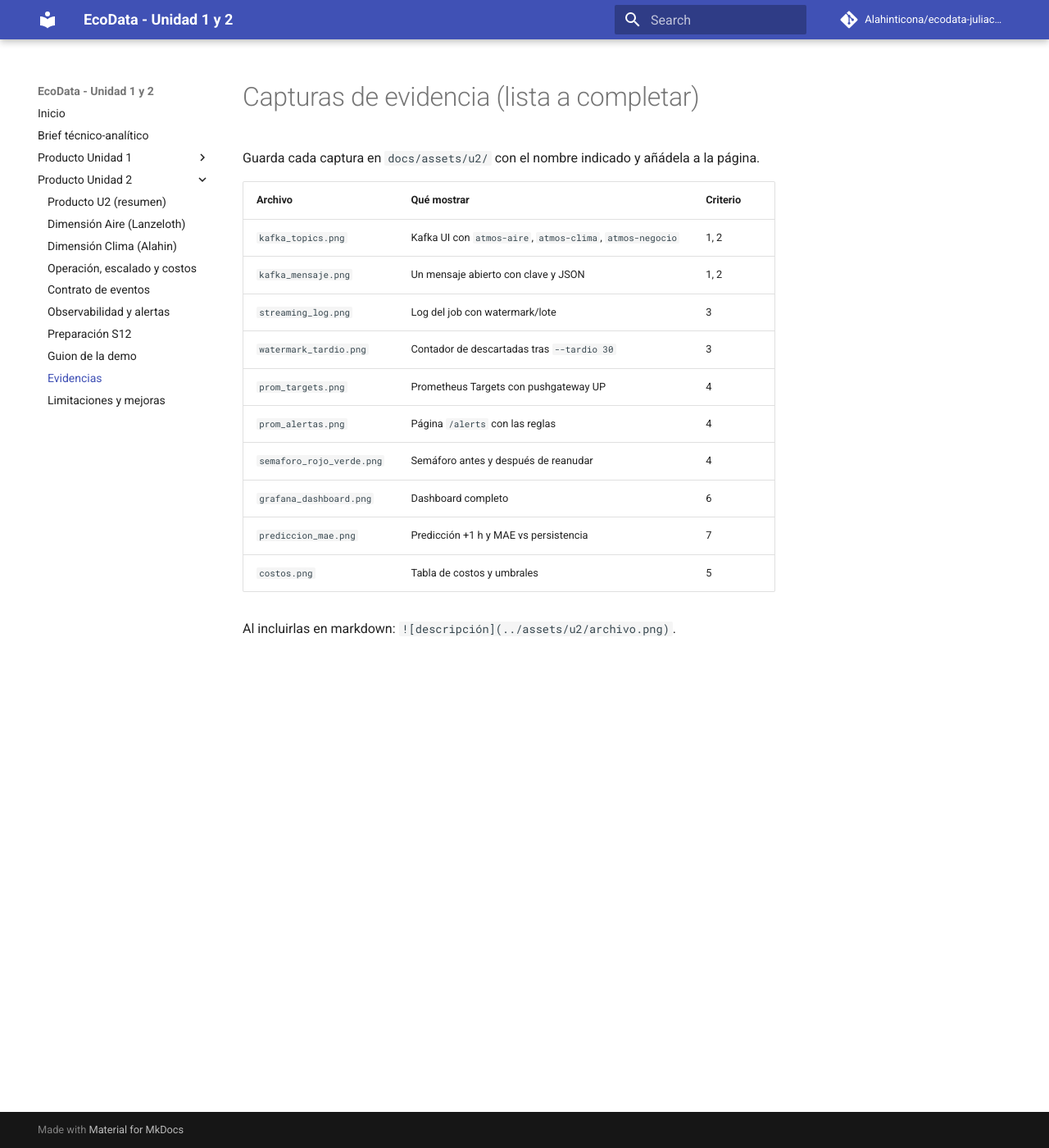
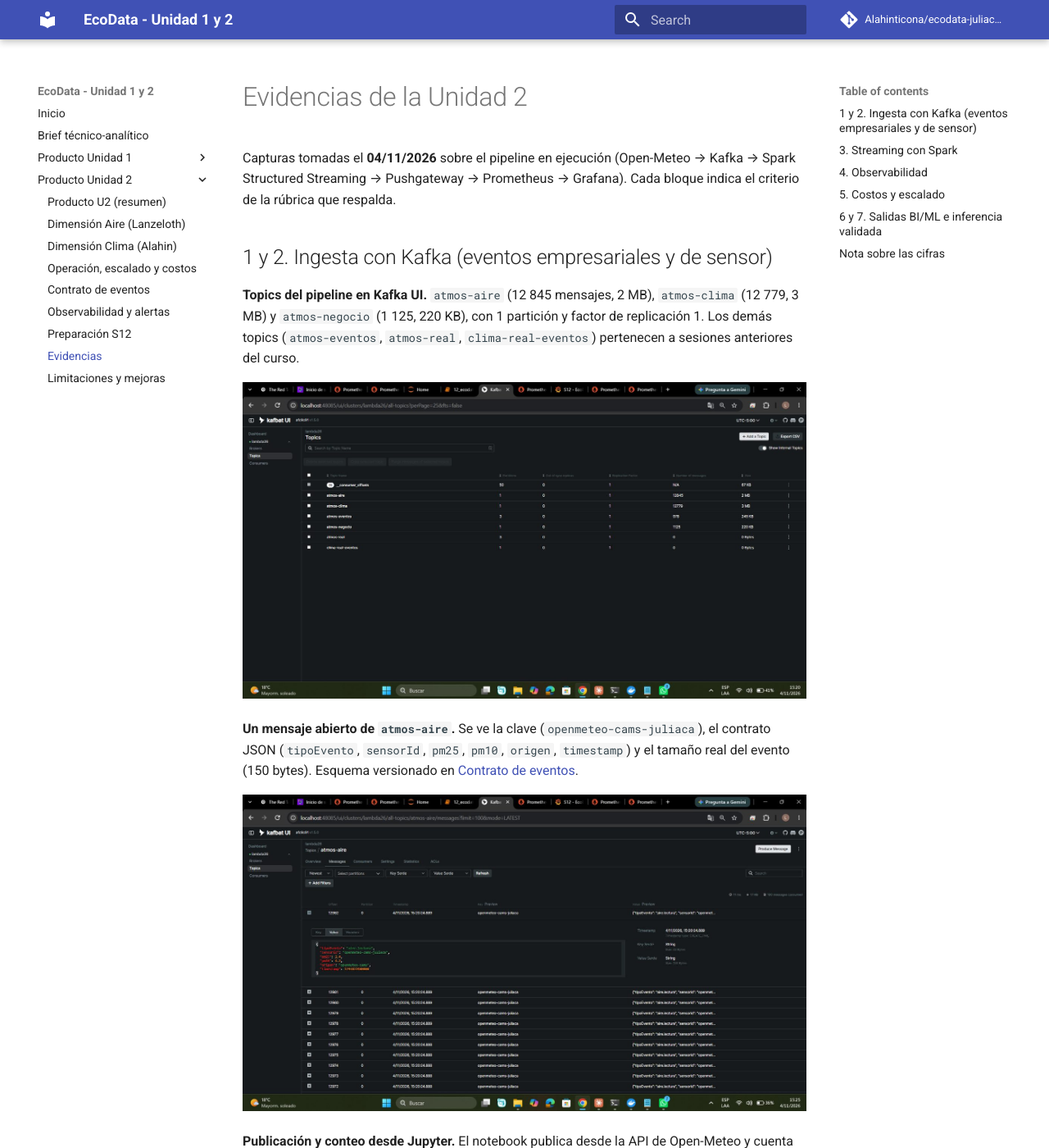
Before and after one commit to Alahinticona/ecodata-juliaca-u1, an MkDocs documentation site: the page built from docs/u2/evidencias.md, in a window 1280 px wide and 1400 px high. Shown: the whole window at 82% size. Built offline with MkDocs 1.6.1 and Material for MkDocs 9.7.7, drawn with Linux system fonts in a browser that asks for light colours; comment, search, counter and statistics services are not loaded; some of the changed text lies outside the part shown.

Commit message:
Evidencias con capturas

```diff
--- a/docs/u2/evidencias.md
+++ b/docs/u2/evidencias.md
@@ -1,18 +1,72 @@
-# Capturas de evidencia (lista a completar)
+# Evidencias de la Unidad 2
 
-Guarda cada captura en `docs/assets/u2/` con el nombre indicado y añádela a la página.
+Capturas tomadas el **04/11/2026** sobre el pipeline en ejecución (Open-Meteo → Kafka → Spark Structured Streaming → Pushgateway → Prometheus → Grafana). Cada bloque indica el criterio de la rúbrica que respalda.
 
-| Archivo | Qué mostrar | Criterio |
-|---|---|---|
-| `kafka_topics.png` | Kafka UI con `atmos-aire`, `atmos-clima`, `atmos-negocio` | 1, 2 |
-| `kafka_mensaje.png` | Un mensaje abierto con clave y JSON | 1, 2 |
-| `streaming_log.png` | Log del job con watermark/lote | 3 |
-| `watermark_tardio.png` | Contador de descartadas tras `--tardio 30` | 3 |
-| `prom_targets.png` | Prometheus Targets con pushgateway UP | 4 |
-| `prom_alertas.png` | Página `/alerts` con las reglas | 4 |
-| `semaforo_rojo_verde.png` | Semáforo antes y después de reanudar | 4 |
-| `grafana_dashboard.png` | Dashboard completo | 6 |
-| `prediccion_mae.png` | Predicción +1 h y MAE vs persistencia | 7 |
-| `costos.png` | Tabla de costos y umbrales | 5 |
+## 1 y 2. Ingesta con Kafka (eventos empresariales y de sensor)
 
-Al incluirlas en markdown: `![descripción](../assets/u2/archivo.png)`.
+**Topics del pipeline en Kafka UI.** `atmos-aire` (12 845 mensajes, 2 MB), `atmos-clima` (12 779, 3 MB) y `atmos-negocio` (1 125, 220 KB), con 1 partición y factor de replicación 1. Los demás topics (`atmos-eventos`, `atmos-real`, `clima-real-eventos`) pertenecen a sesiones anteriores del curso.
+
+![Topics en Kafka UI](../assets/u2/kafka_topics.jpg)
+
+**Un mensaje abierto de `atmos-aire`.** Se ve la clave (`openmeteo-cams-juliaca`), el contrato JSON (`tipoEvento`, `sensorId`, `pm25`, `pm10`, `origen`, `timestamp`) y el tamaño real del evento (150 bytes). Esquema versionado en [Contrato de eventos](contrato-eventos.md).
+
+![Mensaje abierto en Kafka UI](../assets/u2/kafka_mensaje.jpg)
+
+**Publicación y conteo desde Jupyter.** El notebook publica desde la API de Open-Meteo y cuenta los eventos por topic. *(Captura tomada antes de la segunda publicación; los totales exactos son los de Kafka UI.)*
+
+![Conteo de eventos desde el notebook](../assets/u2/notebook_conteo.jpg)
+
+## 3. Streaming con Spark
+
+**Jobs de streaming lanzados desde el notebook.** Un job por dimensión (aire y clima), ambos en ejecución, con su registro de arranque.
+
+![Jobs de Spark Structured Streaming](../assets/u2/notebook_jobs.jpg)
+
+**Watermark en acción.** Al reenviar las últimas 48 h de la API, las horas más antiguas llegan fuera del watermark de 2 h y Spark las descarta y las cuenta: el panel «Filas descartadas por watermark» pasa de 0 a 20 y se dispara la alerta informativa `DescartesPorWatermarkCreciendo`.
+
+![Alerta de watermark en Firing](../assets/u2/prom_alertas_firing_watermark.jpg)
+
+![Dashboard con filas descartadas por watermark](../assets/u2/grafana_clima_verde.jpg)
+
+## 4. Observabilidad
+
+**Prometheus: targets.** `pushgateway`, `kafka-exporter` y `prometheus` en estado UP.
+
+![Targets de Prometheus](../assets/u2/prom_targets.jpg)
+
+**Reglas de alerta cargadas.** Las ocho reglas del grupo `ecodata_pipeline`. Las dos de frescura usan `absent()` para disparar también si el job nunca empujó métricas. Archivo: `s12/operacion/prometheus/alerts.yml`.
+
+![Reglas de alerta en Prometheus](../assets/u2/prom_alertas_reglas.jpg)
+
+**Correlación: la fuente se detiene → frescura → alerta.** Al dejar de llegar datos, «Segundos desde el último push» superó los 600 s (14 min) y el semáforo pasó a rojo.
+
+![Semáforo en rojo](../assets/u2/semaforo_rojo.jpg)
+
+Las alertas `AireSinEventosNuevos` y `ClimaSinEventosNuevos` pasaron a *Firing*.
+
+![Alertas de frescura en Firing](../assets/u2/prom_alertas_firing_frescura.jpg)
+
+**Recuperación.** Al publicar de nuevo, la frescura bajó a 27 s, el semáforo volvió a verde y las alertas se resolvieron.
+
+![Semáforo en verde tras la recuperación](../assets/u2/semaforo_verde_aire.jpg)
+
+## 5. Costos y escalado
+
+Volúmenes medidos, tarifas de referencia y ruta de crecimiento en [Operación, escalado y costos](operacion.md).
+
+## 6 y 7. Salidas BI/ML e inferencia validada
+
+**Predicción de PM2.5 a +1 h.** Con 2,50 µg/m³ a las 19:00 UTC, el modelo GBT predice un delta de +0,07 y 2,57 µg/m³ para la hora siguiente, lejos del umbral de episodio (10,5 µg/m³, el p95 del entrenamiento).
+
+![Predicción del modelo en el notebook](../assets/u2/notebook_modelo.jpg)
+
+**Métricas leídas de Prometheus y del Pushgateway.** Modelo frente a persistencia en aire (MAE 0,446 frente a 0,587, mejora de 24,1 %) y clima (MAE 0,548 frente a 1,033, mejora de 46,9 %).
+
+![Métricas del pipeline](../assets/u2/notebook_metricas.jpg)
+
+**Dashboard de Grafana, sección de clima.** Temperatura real y predicción a +1 h, MAE del modelo frente a la persistencia y mejora acumulada.
+
+![Dashboard de Grafana](../assets/u2/grafana_clima_verde.jpg)
+
+## Nota sobre las cifras
+Los contadores acumulados (eventos procesados, horas evaluadas, filas descartadas) incluyen los replays de la demostración, por lo que no equivalen a horas distintas de datos reales. Las métricas de error (MAE) son las comparables.
--- a/mkdocs.yml
+++ b/mkdocs.yml
@@ -31,7 +31,6 @@
       - Contrato de eventos: u2/contrato-eventos.md
       - Observabilidad y alertas: u2/observabilidad-alertas.md
       - Preparación S12: u2/s12-preparacion.md
-      - Guion de la demo: u2/demo.md
       - Evidencias: u2/evidencias.md
       - Limitaciones y mejoras: u2/limitaciones.md
 
```
Also changed, not shown: docs/assets/u2/grafana_clima_verde.jpg (added), docs/assets/u2/kafka_mensaje.jpg (added), docs/assets/u2/kafka_topics.jpg (added), docs/assets/u2/notebook_conteo.jpg (added), docs/assets/u2/notebook_jobs.jpg (added), docs/assets/u2/notebook_metricas.jpg (added), docs/assets/u2/notebook_modelo.jpg (added), docs/assets/u2/prom_alertas_firing_frescura.jpg (added), docs/assets/u2/prom_alertas_firing_watermark.jpg (added), docs/assets/u2/prom_alertas_reglas.jpg (added), docs/assets/u2/prom_targets.jpg (added), docs/assets/u2/semaforo_rojo.jpg (added), docs/assets/u2/semaforo_verde_aire.jpg (added).
